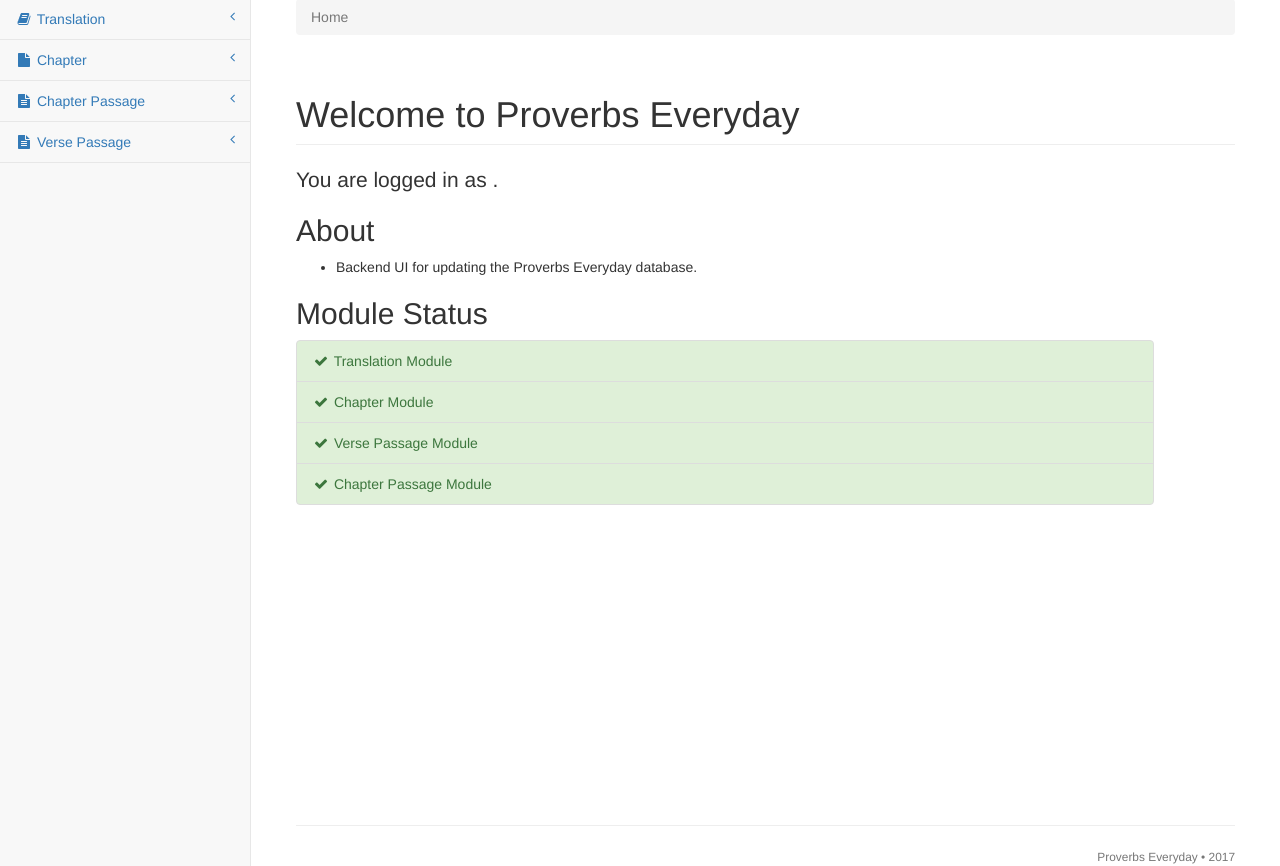
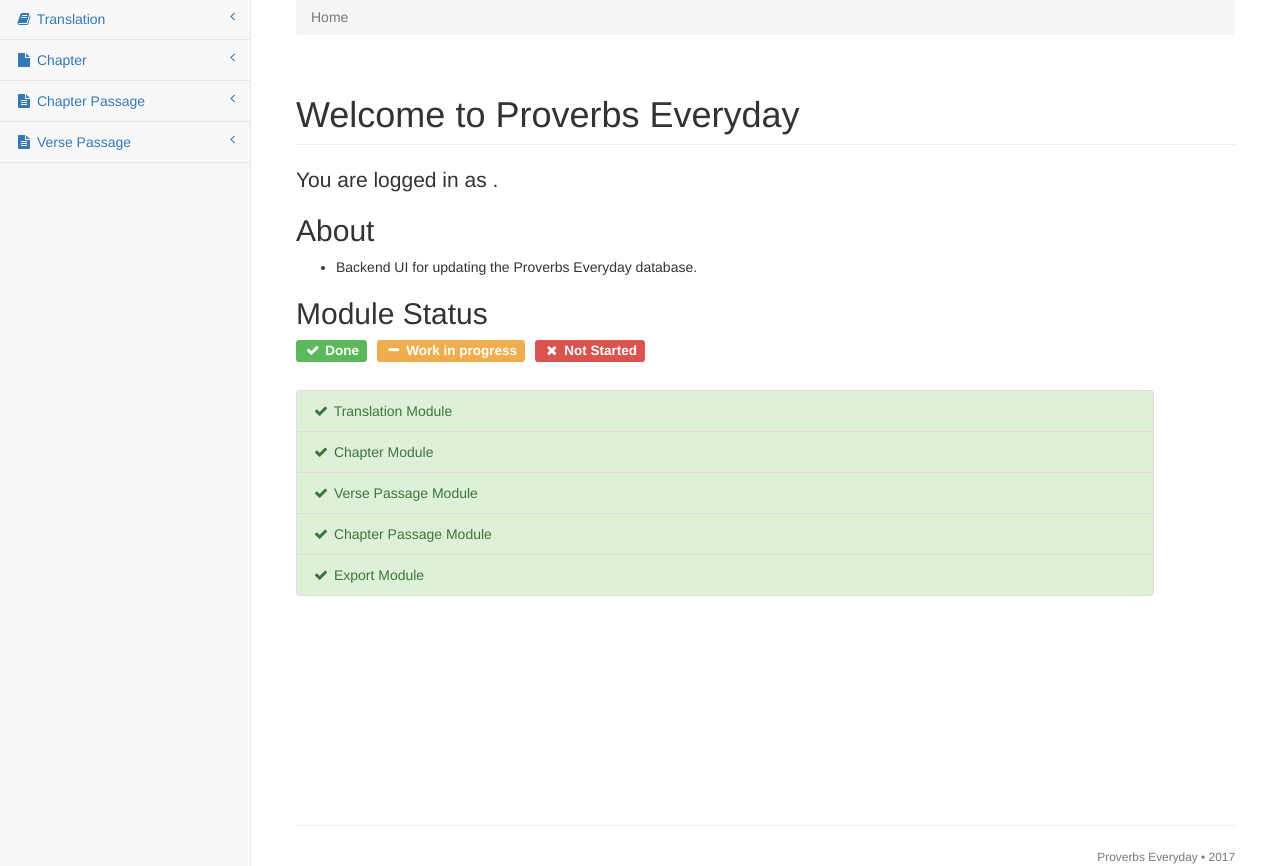
Before and after one commit to DavinaLeong/Proverbs-Everyday-Admin-Panel, a CodeIgniter app: the page made by application/views/authenticate/start_page.php in a window 1280 px wide. Shown: the part 52-918 px from the top of the page. Run offline with CodeIgniter, Linux system fonts and the light colour scheme.

Commit message:
Refined tasklist on start page.

```diff
--- a/application/views/authenticate/start_page.php
+++ b/application/views/authenticate/start_page.php
@@ -43,6 +43,12 @@
                             </ul>
 
                             <h2>Module Status</h2>
+                            <h4>
+                                <span class="label label-success"><i class="fa fa-check fa-fw"></i> Done</span>&nbsp;
+                                <span class="label label-warning"><i class="fa fa-minus fa-fw"></i> Work in progress</span>&nbsp;
+                                <span class="label label-danger"><i class="fa fa-times fa-fw"></i> Not Started</span>
+                            </h4>
+                            <br/>
                             <ul class="list-group">
                                 <li class="list-group-item list-group-item-success">
                                     <i class="fa fa-check fa-fw"></i> Translation Module
@@ -55,6 +61,9 @@
                                 </li>
                                 <li class="list-group-item list-group-item-success">
                                     <i class="fa fa-check fa-fw"></i> Chapter Passage Module
+                                </li>
+                                <li class="list-group-item list-group-item-success">
+                                    <i class="fa fa-check fa-fw"></i> Export Module
                                 </li>
                             </ul>
 
```
